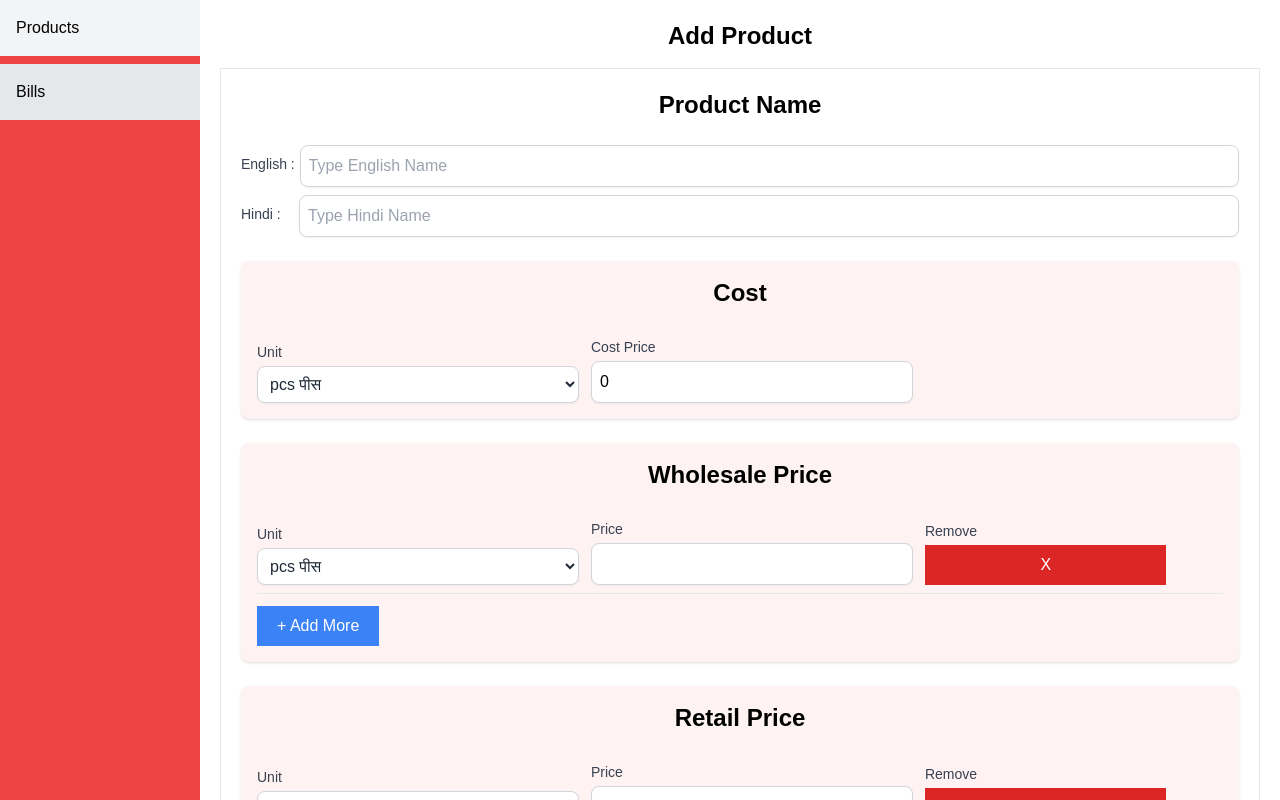
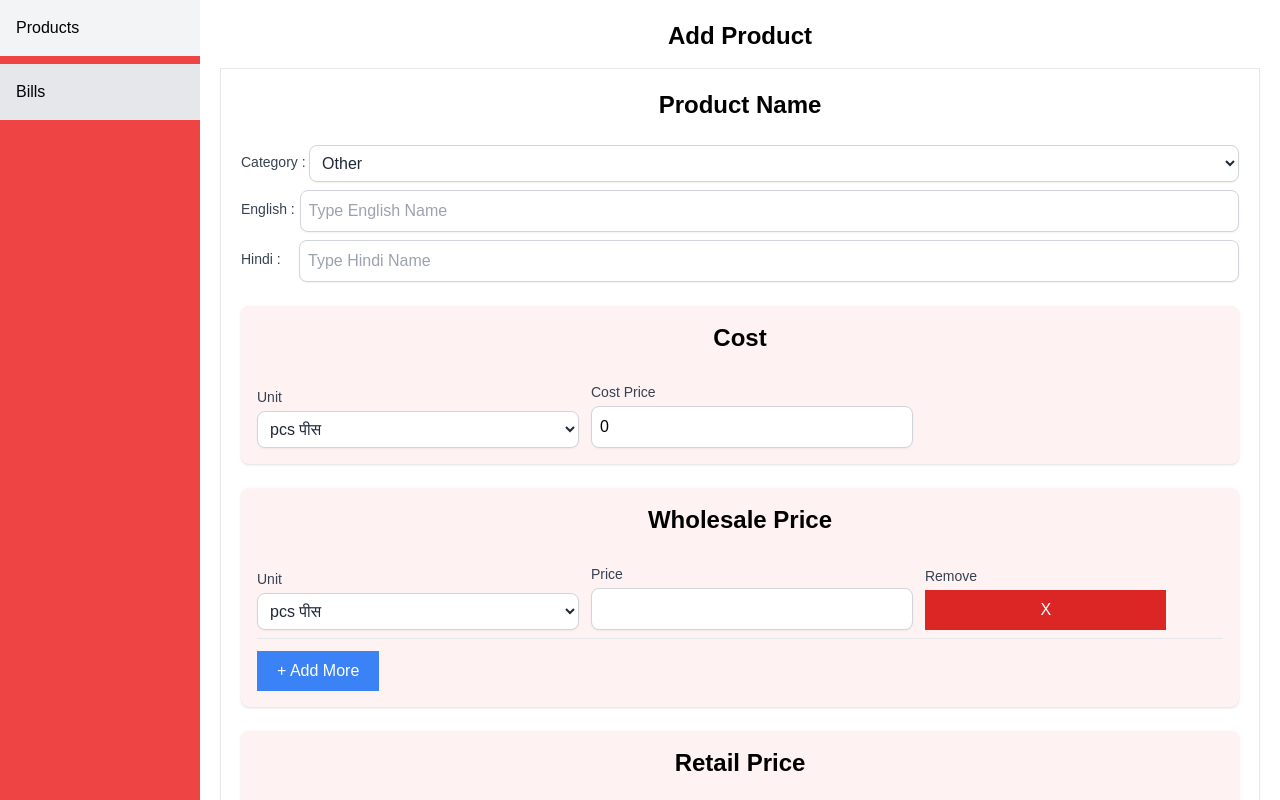
Before and after one commit to AaKuGu/mvp-billing-system, a Next.js app: page /go/products/create in a window 1280 px wide. Shown: the top 800 px of the page. Built offline with nearby package versions, Linux system fonts and the light colour scheme.

Commit message:
category added

```diff
--- a/src/app/api/products/[id]/route.js
+++ b/src/app/api/products/[id]/route.js
@@ -3,6 +3,7 @@ import Product from "@/models/Product";
 import { controllerFunc } from "@/shared/backend/utils/ControllerFunc";
 import CustomError from "@/shared/backend/utils/error/CustomError";
 import successResponse from "@/shared/backend/utils/success/successResponse";
+import { allowedCategories } from "../constant";
 
 export const GET = controllerFunc(async (req, { params }) => {
   await dbConnect();
@@ -12,6 +13,8 @@ export const GET = controllerFunc(async (req, { params }) => {
   const { id } = params;
 
   const product = await Product.findById(id);
+
+  // console.log(product);
 
   if (!product) {
     throw new CustomError("Product not found", 404, errorContext);
@@ -28,11 +31,13 @@ export const PUT = controllerFunc(async (req, { params }) => {
   const { id } = params;
   const body = await req.json();
 
-  const { productName, cost, wholesale, retail } = body;
+  const { productName, cost, wholesale, retail, category } = body;
 
   // ✅ Build update object only with provided fields
   const updateFields = {};
   if (productName !== undefined) updateFields.productName = productName;
+  if (typeof category === "string" && allowedCategories.includes(category))
+    updateFields.category = category;
   if (Array.isArray(cost)) updateFields.cost = cost;
   if (Array.isArray(wholesale)) updateFields.wholesale = wholesale;
   if (Array.isArray(retail)) updateFields.retail = retail;
--- /dev/null
+++ b/src/app/api/products/constant.js
@@ -0,0 +1,4 @@
+import { categoryEnum } from "@/models/constant";
+
+// allowed categories (must match your schema enum)
+export const allowedCategories = [...categoryEnum];
--- a/src/app/api/products/route.js
+++ b/src/app/api/products/route.js
@@ -3,27 +3,31 @@ import Product from "@/models/Product";
 import { controllerFunc } from "@/shared/backend/utils/ControllerFunc";
 import CustomError from "@/shared/backend/utils/error/CustomError";
 import successResponse from "@/shared/backend/utils/success/successResponse";
+import { allowedCategories } from "./constant";
 
 export const POST = controllerFunc(async (req) => {
   await dbConnect(); // connect to DB
 
-  let errorContext = "Error in POST /products";
+  const errorContext = "Error in POST /products";
+  const body = await req.json(); // parse request body
+  const { productName, cost, wholesale, retail, category } = body;
 
-  const body = await req.json(); // parse request body
-  const { productName, cost, wholesale, retail } = body;
-
-  // ✅ Basic validation
+  // ✅ Validation
   if (
-    !productName ||
+    !Array.isArray(productName) ||
+    productName.length === 0 ||
     !Array.isArray(cost) ||
     cost.length === 0 ||
     !Array.isArray(wholesale) ||
     wholesale.length === 0 ||
     !Array.isArray(retail) ||
-    retail.length === 0
+    retail.length === 0 ||
+    !category ||
+    typeof category !== "string" ||
+    !allowedCategories.includes(category)
   ) {
     throw new CustomError(
-      "Product name, cost, wholesale, and retail are required",
+      "Invalid input: productName, cost, wholesale, retail and valid category are required",
       400,
       errorContext
     );
@@ -35,6 +39,7 @@ export const POST = controllerFunc(async (req) => {
     cost,
     wholesale,
     retail,
+    category,
   });
 
   return successResponse({}, "Product Created Successfully", 201);
--- a/src/features/products/createOrUpdateProducts/constant.js
+++ b/src/features/products/createOrUpdateProducts/constant.js
@@ -3,6 +3,7 @@ export const emptyProductDetails = {
     { lang: "eng", value: "" },
     { lang: "hi", value: "" },
   ],
+  category: "other",
   cost: [{ unit: "pcs", price: 0 }],
   wholesale: [{ unit: "pcs", price: null }],
   retail: [{ unit: "pcs", price: null }],
--- a/src/features/products/createOrUpdateProducts/createOrUpdateProducts.jsx
+++ b/src/features/products/createOrUpdateProducts/createOrUpdateProducts.jsx
@@ -48,13 +48,11 @@ const CreateOrUpdateProducts = ({ createOrUpdate, productId }) => {
             productDetails={productDetails}
             setProductDetails={setProductDetails}
           />
-
           {/* Cost Price */}
           <BuyingCostPrice
             setProductDetails={setProductDetails}
             productDetails={productDetails}
           />
-
           {/* Wholesale Section */}
           <MainPriceComponent
             header="Wholesale Price"
@@ -63,7 +61,6 @@ const CreateOrUpdateProducts = ({ createOrUpdate, productId }) => {
             units={units}
             setProductDetails={setProductDetails}
           />
-
           {/* Retail Section */}
           <MainPriceComponent
             header="Retail Price"
@@ -72,7 +69,6 @@ const CreateOrUpdateProducts = ({ createOrUpdate, productId }) => {
             units={units}
             setProductDetails={setProductDetails}
           />
-
           {/* Save button */}
           <GreenButton type="submit" disabled={loading}>
             {loading
--- a/src/features/products/createOrUpdateProducts/funcs.js
+++ b/src/features/products/createOrUpdateProducts/funcs.js
@@ -60,11 +60,12 @@ export const fetchAProduct = async (
 
   const data = await fetchAProduct_api(productId);
 
-  console.log("Fetched product data:", data);
+  // console.log("Fetched product data:", data);
 
   if (data && data.product) {
     setProductDetails({
       productName: data.product.productName || "",
+      category: data?.product?.category || "",
       cost: data.product.cost?.length
         ? data.product.cost
         : [{ unit: "pcs", price: 0 }],
--- a/src/features/products/createOrUpdateProducts/productName/ProductName.jsx
+++ b/src/features/products/createOrUpdateProducts/productName/ProductName.jsx
@@ -2,13 +2,35 @@ import React from "react";
 import { Input } from "@/shared/components/form/Input";
 import Header from "../../../../shared/components/ui/Header";
 import Label from "@/shared/components/form/Label";
-import { getValue, handleChange } from "./funcs";
+import { getValue, handleChangeForName } from "./funcs";
+import Select from "@/shared/components/form/Select";
+import { category } from "./constant";
 
 const ProductName = ({ productDetails, setProductDetails }) => {
   return (
     <div className={`flex flex-col gap-2`}>
       <Header htmlFor="">Product Name</Header>
-
+      <div className="flex items-center gap-2">
+        <Label styles="min-w-[50px]">Category&nbsp;:</Label>
+        <Select
+          name="category"
+          id="category"
+          onChange={(e) => {
+            const temp = { ...productDetails };
+            temp.category = e.target.value;
+            setProductDetails(temp);
+          }}
+          value={productDetails?.category}
+        >
+          {category?.map((d, i) => {
+            return (
+              <option key={i} value={d?.name}>
+                {d?.label}
+              </option>
+            );
+          })}
+        </Select>
+      </div>
       <div className="flex items-center gap-2">
         <Label styles="min-w-[50px]">English&nbsp;:</Label>
         <Input
@@ -16,11 +38,10 @@ const ProductName = ({ productDetails, setProductDetails }) => {
           placeholder={`Type English Name`}
           value={getValue("eng", productDetails)}
           onChange={(e) =>
-            handleChange("eng", e.target.value, setProductDetails)
+            handleChangeForName("eng", e.target.value, setProductDetails)
           }
         />
       </div>
-
       <div className="flex items-center gap-2">
         <Label styles="min-w-[50px]">Hindi&nbsp;:</Label>
         <Input
@@ -28,7 +49,7 @@ const ProductName = ({ productDetails, setProductDetails }) => {
           placeholder={`Type Hindi Name`}
           value={getValue("hi", productDetails)}
           onChange={(e) =>
-            handleChange("hi", e.target.value, setProductDetails)
+            handleChangeForName("hi", e.target.value, setProductDetails)
           }
         />
       </div>
--- /dev/null
+++ b/src/features/products/createOrUpdateProducts/productName/constant.js
@@ -0,0 +1,27 @@
+export const category = [
+  { label: "Bangles", name: "bangles" },
+  { label: "Bra", name: "bra" },
+  { label: "Comb", name: "comb" },
+  { label: "Conditioner", name: "conditioner" },
+  { label: "Cream", name: "cream" },
+  { label: "Deo", name: "deo" },
+  { label: "Detergent", name: "detergent" },
+  { label: "Diapers", name: "diapers" },
+  { label: "Face Wash", name: "face-wash" },
+  { label: "Hair Color", name: "hair-color" },
+  { label: "Hancky", name: "hancky" },
+  { label: "Lotion", name: "lotion" },
+  { label: "Mehendi", name: "mehendi" },
+  { label: "Nail Polish", name: "nail-polish" },
+  { label: "Oil", name: "oil" },
+  { label: "Other", name: "other" },
+  { label: "Pad", name: "pad" },
+  { label: "Perfume", name: "perfume" },
+  { label: "Powder", name: "powder" },
+  { label: "Shampoo", name: "shampoo" },
+  { label: "Soap", name: "soap" },
+  { label: "Socks", name: "socks" },
+  { label: "Toothbrush", name: "toothbrush" },
+  { label: "Toothpaste", name: "toothpaste" },
+  { label: "Underwear", name: "underwear" },
+];
--- a/src/features/products/createOrUpdateProducts/productName/funcs.js
+++ b/src/features/products/createOrUpdateProducts/productName/funcs.js
@@ -1,4 +1,4 @@
-export const handleChange = (lang, value, setProductDetails) => {
+export const handleChangeForName = (lang, value, setProductDetails) => {
   setProductDetails((prev) => ({
     ...prev,
     productName: prev.productName.map((item) =>
--- a/src/features/products/productListing/MainListing/funcs.js
+++ b/src/features/products/productListing/MainListing/funcs.js
@@ -1,4 +1,6 @@
 // helper for rendering price arrays
+
+import toast from "react-hot-toast";
 
 export const handleDelete = async (id, setProducts, products, setLoading) => {
   if (!confirm("Are you sure you want to delete this product?")) return;
--- a/src/models/Product.js
+++ b/src/models/Product.js
@@ -1,4 +1,5 @@
 import mongoose from "mongoose";
+import { categoryEnum } from "./constant";
 
 const PricePointSchema = new mongoose.Schema({
   unit: { type: String, required: true },
@@ -17,7 +18,11 @@ const ProductSchema = new mongoose.Schema(
     cost: [PricePointSchema],
     wholesale: [PricePointSchema],
     retail: [PricePointSchema],
-
+    category: {
+      type: String,
+      enum: categoryEnum, // ✅ only allow these categories
+      required: true,
+    },
   },
   { timestamps: true }
 );
--- /dev/null
+++ b/src/models/constant.js
@@ -0,0 +1,28 @@
+// list of allowed category names
+export const categoryEnum = [
+  "cream",
+  "powder",
+  "oil",
+  "soap",
+  "shampoo",
+  "conditioner",
+  "face-wash",
+  "lotion",
+  "toothpaste",
+  "toothbrush",
+  "mehendi",
+  "pad",
+  "diapers",
+  "detergent",
+  "bra",
+  "bangles",
+  "underwear",
+  "socks",
+  "hancky",
+  "hair-color",
+  "comb",
+  "deo",
+  "perfume",
+  "nail-polish",
+  "other",
+];
```
